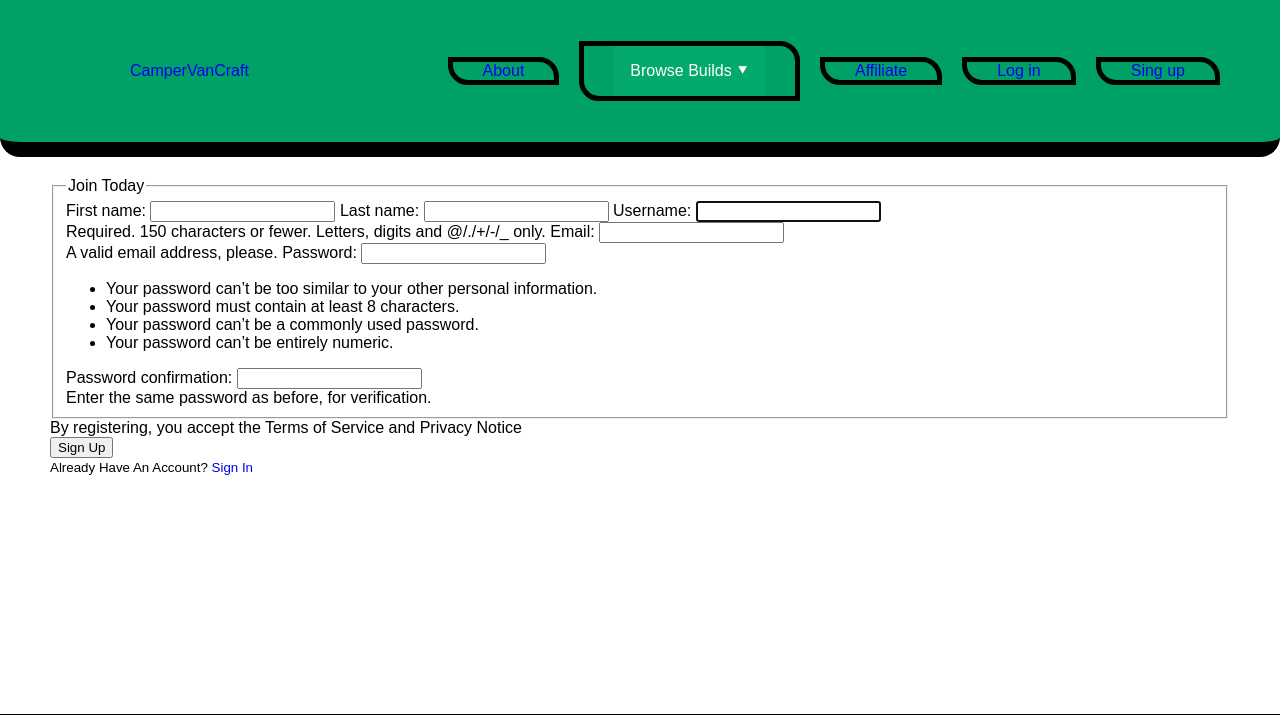
After one commit to Honichiwa/vanlife-affiliate-platform, a Django app: page /register in a window 1280 px wide. The commit adds this page. Shown: the top 715 px of the page. Run offline with Django 4.2, Linux system fonts and the light colour scheme.

Commit message:
register/login/logout views/templates

```diff
--- a/requirements.txt
+++ b/requirements.txt
@@ -1,5 +1,6 @@
 asgiref==3.7.2
 Django==4.2.3
+django-crispy-forms==2.0
 django-tinymce==3.6.1
 Pillow==10.0.0
 sqlparse==0.4.4
--- a/vanlife_affiliate_program/conversions/templates/base.html
+++ b/vanlife_affiliate_program/conversions/templates/base.html
@@ -36,13 +36,14 @@
                                   <a href="{% url 'home' %}">My profile</a>
                                   <a href="{% url 'user_conversion_list' %}">My conversion</a>
                                   <a href="{% url 'home' %}">My liked</a>
-                                  <a href="{% url 'home' %}">Log out</a>
+                                  <a href="{% url 'logout' %}">Log out</a>
                                 </div>
                               </div>
                         </button>
                 </li>
                 {% else %}
-                <li>Log in</li>
+                <li><a href="{% url 'login' %}">Log in</a></li>
+                <li><a href="{% url 'register' %}">Sing up</a></li>
                 {% endif %}
             </div>
         </ul>
@@ -51,7 +52,7 @@
 <main>
 {% if messages %}
     {% for message in messages %}
-    <p class="box box-{{ message.tags }}">{{ message }}</p>
+    <p class="box box-{{ message.tags }}">{{ message }} alio{{message.tags}}</p>
 {% endfor %}
 {% endif %}
 {% block content %}
--- /dev/null
+++ b/vanlife_affiliate_program/users/forms.py
@@ -0,0 +1,19 @@
+from django import forms
+from django.contrib.auth.forms import UserCreationForm
+from django.contrib.auth import get_user_model
+
+
+class UserRegistrationForm(UserCreationForm):
+    email = forms.EmailField(help_text='A valid email address, please.', required=True)
+
+    class Meta:
+        model = get_user_model()
+        fields = ['first_name', 'last_name', 'username', 'email', 'password1', 'password2']
+
+    def save(self, commit=True):
+        user = super(UserRegistrationForm, self).save(commit=False)
+        user.email = self.cleaned_data['email']
+        if commit:
+            user.save()
+
+        return user
--- /dev/null
+++ b/vanlife_affiliate_program/users/templates/registration/register.html
@@ -0,0 +1,23 @@
+{% extends 'base.html' %}
+{% block content %}
+    <div class="content-section">
+        <form method="POST">
+            {% csrf_token %}
+            <fieldset class="form-group">
+                <legend class="border-bottom mb-4">Join Today</legend>
+                {{ form}}
+            </fieldset>
+
+            By registering, you accept the Terms of Service and Privacy Notice
+
+            <div class="form-group">
+                <button class="btn btn-outline-info" type="submit">Sign Up</button>
+            </div>
+        </form>
+        <div class="border-top pt-3">
+            <small class="text-muted">
+                Already Have An Account? <a class="ml-2" href="/login">Sign In</a>
+            </small>
+        </div>
+    </div>
+{% endblock content %}
--- /dev/null
+++ b/vanlife_affiliate_program/users/urls.py
@@ -0,0 +1,8 @@
+from django.urls import path
+from . import views
+
+urlpatterns = [
+    path("register", views.register, name="register"),
+    path('login', views.custom_login, name='login'),
+    path('logout', views.custom_logout, name='logout'),
+]
--- a/vanlife_affiliate_program/users/views.py
+++ b/vanlife_affiliate_program/users/views.py
@@ -1,3 +1,66 @@
-from django.shortcuts import render
+from django.shortcuts import render, redirect
+from django.contrib.auth import get_user_model, login, logout, authenticate
+from django.contrib import messages
+from .forms import UserRegistrationForm
+from django.contrib.auth.decorators import login_required
+from django.contrib.auth.forms import AuthenticationForm
+# Create your views here.
+def register(request):
+    if request.user.is_authenticated:
+        return redirect('/')
 
-# Create your views here.
+    if request.method == "POST":
+        form = UserRegistrationForm(request.POST)
+        if form.is_valid():
+            user = form.save()
+            login(request, user)
+            messages.success(request, f"New account created: {user.username}")
+            return redirect('/')
+
+        else:
+            for error in list(form.errors.values()):
+                messages.error(request, error)
+
+
+    else:
+        form = UserRegistrationForm()
+
+    return render(
+        request=request,
+        template_name = "registration/register.html",
+        context={"form": form}
+    )
+
+@login_required
+def custom_logout(request):
+    logout(request)
+    messages.info(request, "Logged out successfully!")
+    return redirect("home")
+
+def custom_login(request):
+    if request.user.is_authenticated:
+        return redirect("home")
+
+    if request.method == "POST":
+        form = AuthenticationForm(request=request, data=request.POST)
+        if form.is_valid():
+            user = authenticate(
+                username=form.cleaned_data["username"],
+                password=form.cleaned_data["password"],
+            )
+            if user is not None:
+                login(request, user)
+                messages.success(request, f"Hello <b>{user.username}</b>! You have been logged in")
+                return redirect("home")
+
+        else:
+            for error in list(form.errors.values()):
+                messages.error(request, error)
+
+    form = AuthenticationForm()
+
+    return render(
+        request=request,
+        template_name="account/login.html",
+        context={"form": form}
+        )
--- a/vanlife_affiliate_program/vanlife_affiliate_program/urls.py
+++ b/vanlife_affiliate_program/vanlife_affiliate_program/urls.py
@@ -8,6 +8,7 @@ urlpatterns = [
     path('admin/', admin.site.urls),
     path('', include('conversions.urls')),
     path('', include('blog.urls')),
+    path('', include('users.urls')),
     path('tinymce/', include('tinymce.urls')),
 ]  + (static(settings.STATIC_URL, document_root=settings.STATIC_ROOT)\
      + static(settings.MEDIA_URL, document_root=settings.MEDIA_ROOT))
```
Also changed, not shown: vanlife_affiliate_program/users/templates/account/login.html (added, +24 -0 lines).
